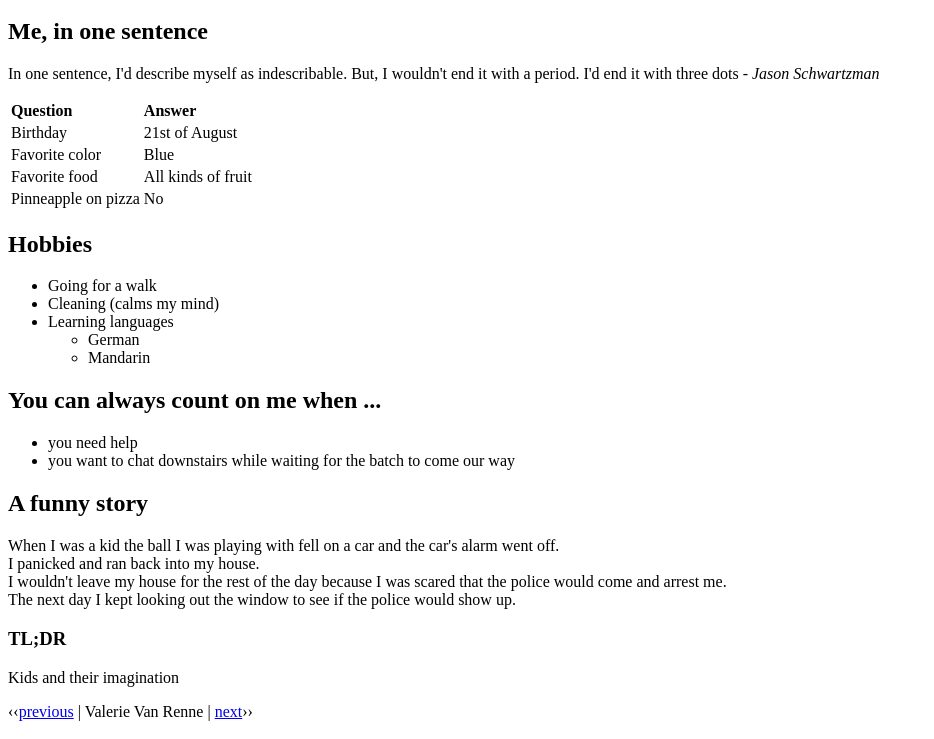
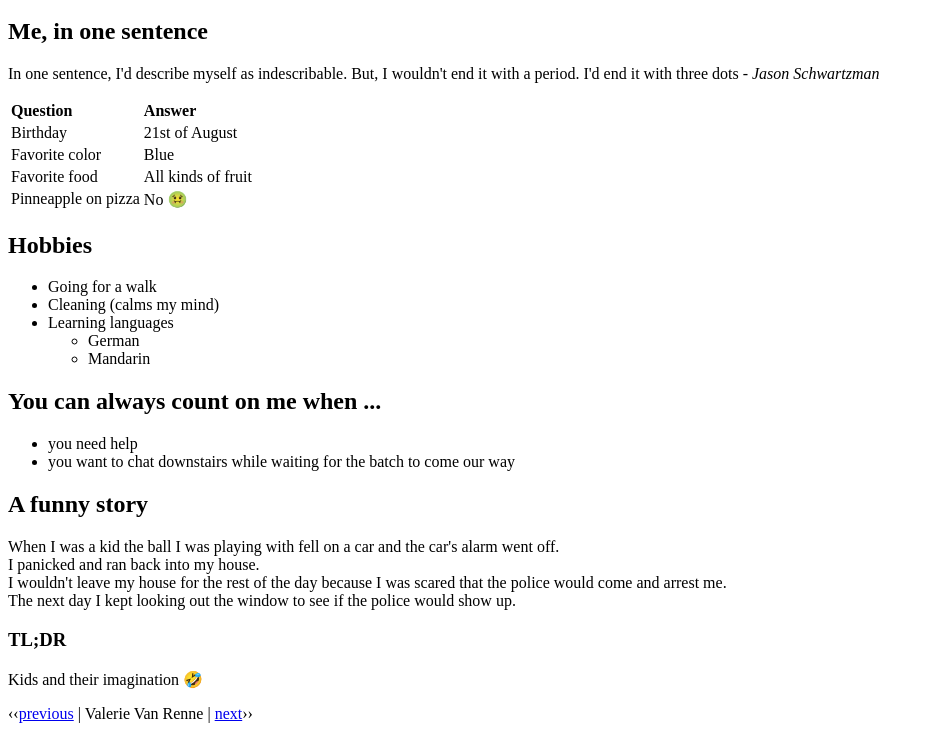
Before and after one commit to ValerieVR/markdown-to-html, a plain HTML site: page index.html in a window 1280 px wide. Shown: the part 507-1246 px from the top of the page, without its empty margins (0-934 px from the left). Drawn offline with Linux system fonts and the light colour scheme.

Commit message:
4th commit

```diff
--- a/index.html
+++ b/index.html
@@ -46,7 +46,7 @@
                     </tr>
                     <tr>
                         <td>Pinneapple on pizza</td>
-                        <td>No</td>
+                        <td>No &#129314;</td>
                     </tr>
                 </table>
             </section>
@@ -79,7 +79,7 @@
                     The next day I kept looking out the window to see if the police would show up.
                 </p>
                 <h3>TL;DR</h3>
-                <p>Kids and their imagination</p>
+                <p>Kids and their imagination &#129315;</p>
             </section>
             <section>
                 <p>&lsaquo;&lsaquo;<a href="https://github.com/Steeeeeph/markdown-challenge">previous</a> | Valerie Van Renne |
```
